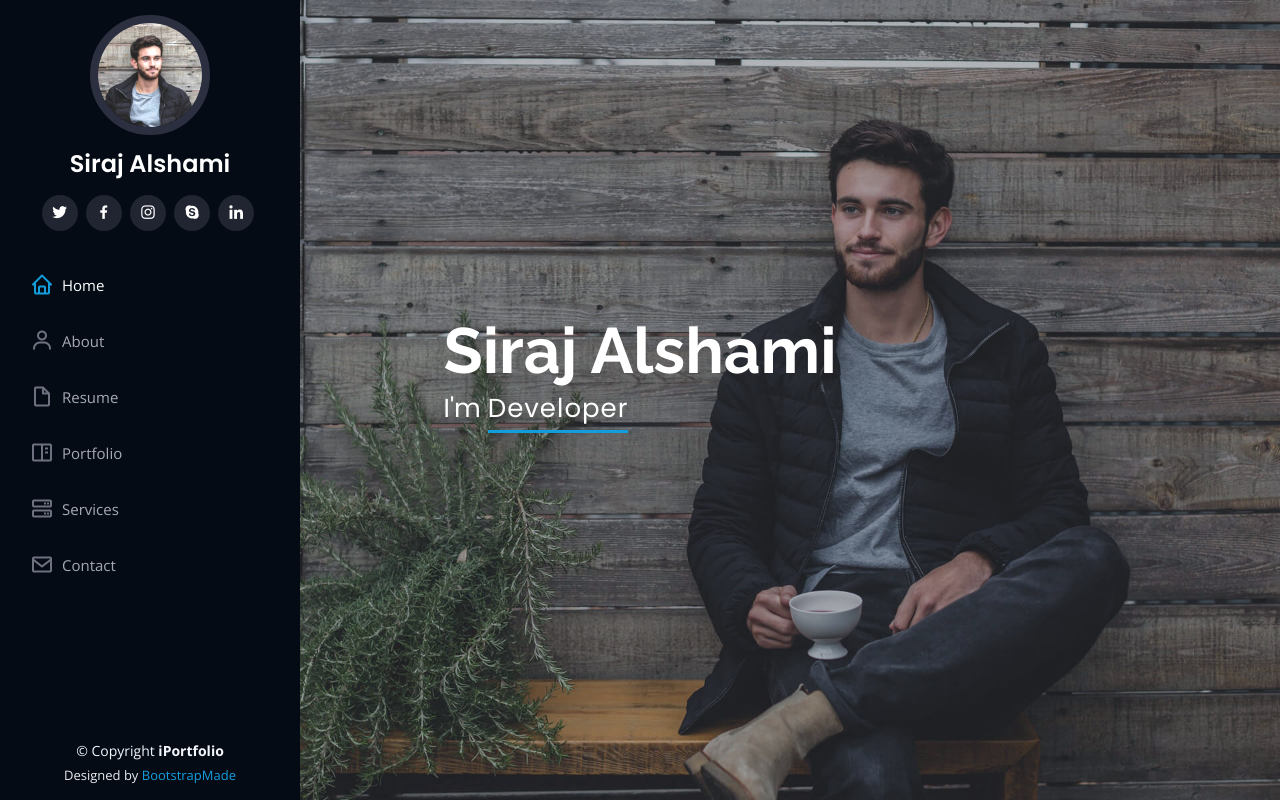
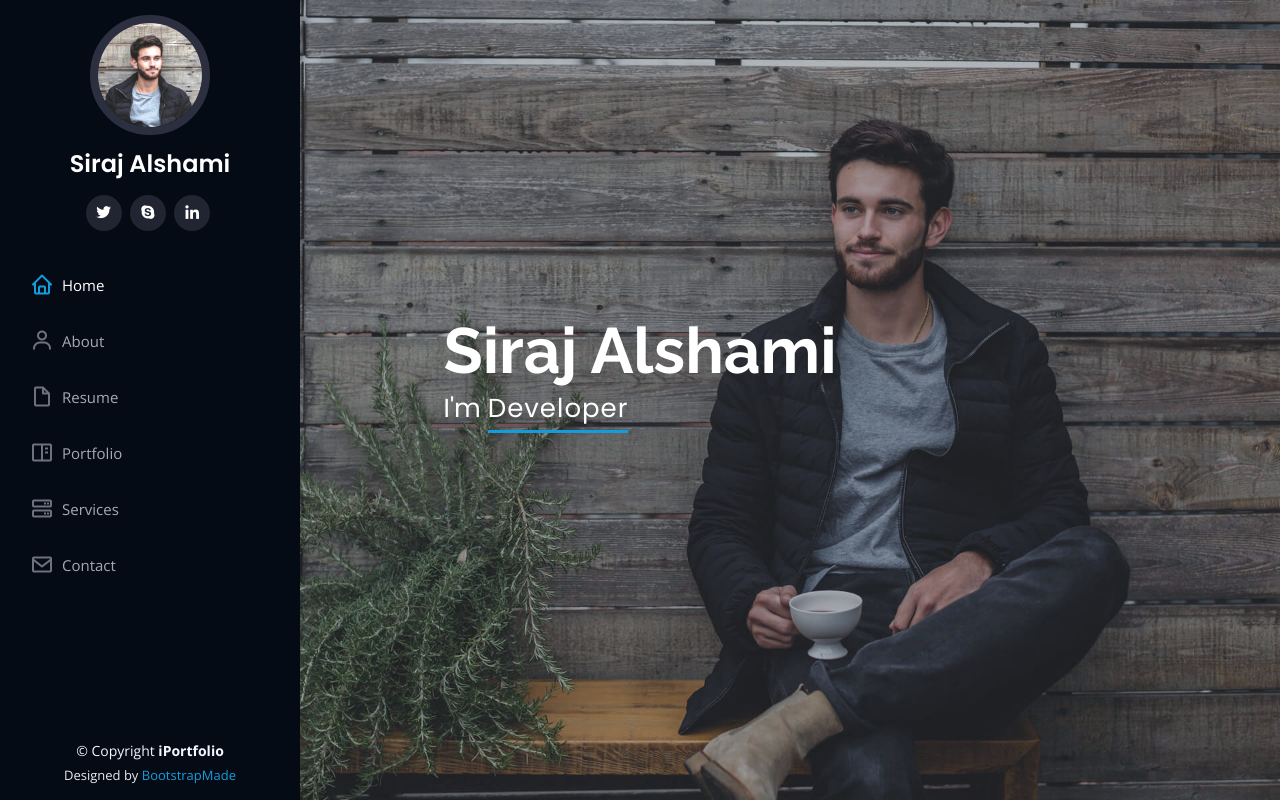
Before and after one commit to siraj83/siraj83.github.io, a plain HTML site: page index.html in a window 1280 px wide. Shown: the top 802 px of the page. Drawn offline with nearby package versions, Linux system fonts and the light colour scheme.

Commit message:
Update index.html

```diff
--- a/index.html
+++ b/index.html
@@ -51,10 +51,11 @@
         <h1 class="text-light"><a href="index.html">Siraj Alshami</a></h1>
         <div class="social-links mt-3 text-center">
           <a href="#" class="twitter"><i class="bx bxl-twitter"></i></a>
-          <a href="#" class="facebook"><i class="bx bxl-facebook"></i></a>
-          <a href="#" class="instagram"><i class="bx bxl-instagram"></i></a>
+          <!-- <a href="#" class="facebook"><i class="bx bxl-facebook"></i></a>
+          <a href="#" class="instagram"><i class="bx bxl-instagram"></i></a> -->
           <a href="#" class="google-plus"><i class="bx bxl-skype"></i></a>
-          <a href="#" class="linkedin"><i class="bx bxl-linkedin"></i></a>
+          <a href="https://www.linkedin.com/mwlite/in/siraj-alshami" class="linkedin"><i
+              class="bx bxl-linkedin"></i></a>
         </div>
       </div>
 
```
